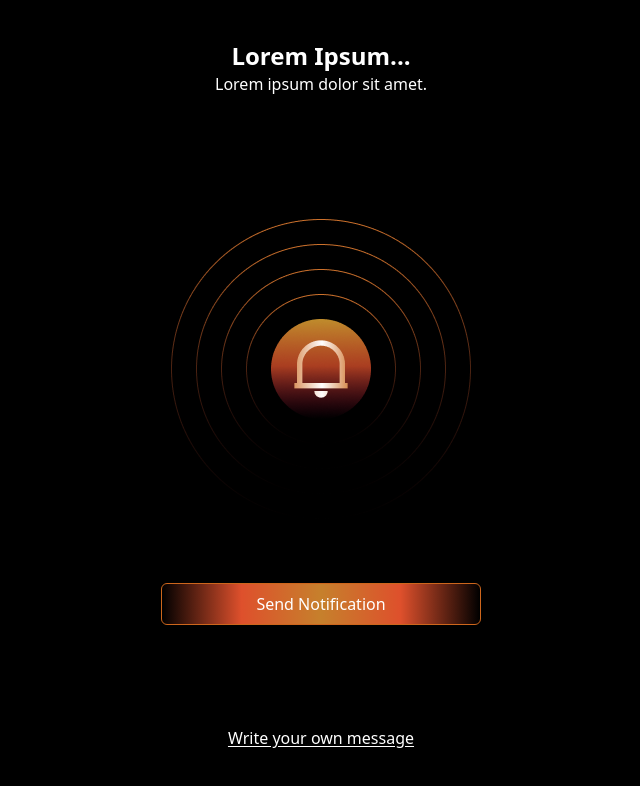
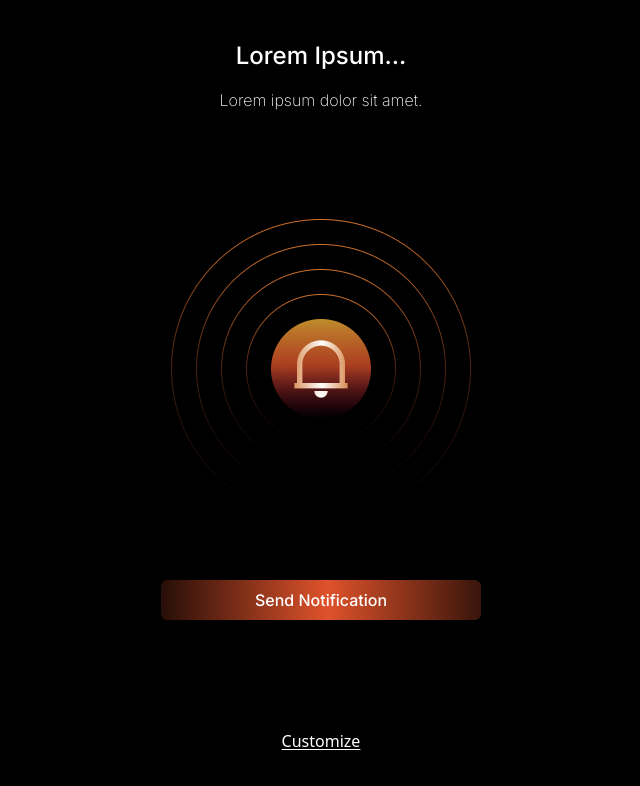
Before and after one commit to Yukti-J/Notifications, a Next.js app: page / in a window 1280 px wide. Shown: the top 786 px of the page, without its empty margins (319-959 px from the left). Built offline with nearby package versions, Linux system fonts and the light colour scheme.

Commit message:
css and cutomization

```diff
--- a/pages/_document.tsx
+++ b/pages/_document.tsx
@@ -5,6 +5,9 @@ export default function Document() {
     <Html lang="en">
       <Head />
       <link rel="manifest" href="/manifest.json"></link>
+      <link rel="preconnect" href="https://fonts.googleapis.com"></link>
+      <link rel="preconnect" href="https://fonts.gstatic.com"></link>
+      <link href="https://fonts.googleapis.com/css2?family=Inter:wght@100..900&display=swap" rel="stylesheet"></link>
       <body>
         <Main />
         <NextScript />
--- a/pages/components/notifications.js
+++ b/pages/components/notifications.js
@@ -3,6 +3,7 @@ import React, { useEffect, useState } from 'react';
 const NotificationComponent = () => {
 
   const [mssg, setMssg] = useState("This is a notification");
+  const [title, setTitle] = useState("DiGiLABS");
   const [mssgBox, setMssgBox] = useState(false)
 
   useEffect(() => {
@@ -35,7 +36,7 @@ const NotificationComponent = () => {
 
   const showNotification = () => {
     console.log('Show Notifications')
-    new Notification("DiGiLABS", {
+    new Notification(`${title}`, {
       body: `${mssg}`,
       icon: "/icon.png"
     });
@@ -51,24 +52,26 @@ const NotificationComponent = () => {
       {!mssgBox &&
     <div className="h-screen grid grid-rows-3 justify-items-center align-middle">
       <div className='flex flex-col items-center py-10'>
-      <h1 className='text-white text-2xl font-semibold'>Lorem Ipsum...</h1>
-      <h3 className='text-white'>Lorem ipsum dolor sit amet.</h3>
+      <h1 className='text-white text-2xl font-semibold font'>Lorem Ipsum...</h1>
+      <h3 className='text-white font2'>Lorem ipsum dolor sit amet.</h3>
       </div>
       <div className='-m-12'><img src="/Bell.png" alt='Bell'/></div>
       <div className='grid items-center'>
-      <button onClick={handleNotification} className="nof-btn w-80 py-2 px-4 text-white rounded-md ">
+      <button onClick={handleNotification} className="nof-btn w-80 py-2 px-4 text-white rounded-md font">
         Send Notification
       </button>
-      <button className='text-white underline underline-offset-2' onClick={()=>setMssgBox(true)}>Write your own message</button>
+      <button className='text-white underline underline-offset-2' onClick={()=>setMssgBox(true)}>Customize</button>
     </div>
     </div>
 }
 
     {mssgBox &&
-      <div className='grid items-center m-auto items-center h-screen'>
-        <div className='flex flex-col items-center'>
+      <div className='grid items-center m-auto h-screen'>
+        <div className='flex flex-col m-auto w-2/4'>
+        <label htmlFor="title" className="text-white">Enter Title</label>
+        <input name='title' className='text-white my-4 border-2 py-2 px-3 border-white rounded-md' placeholder='Enter your title' onChange={(e)=>setTitle(e.target.value)}/>
         <label htmlFor="mssg" className="text-white">Your Message</label>
-        <input name='mssg' className='text-white w-2/4 my-4 border-2 py-2 px-3 border-white rounded-md' placeholder='Enter your message' onChange={(e)=>setMssg(e.target.value)}/>
+        <input name='mssg' className='text-white my-4 border-2 py-2 px-3 border-white rounded-md' placeholder='Enter your message' onChange={(e)=>setMssg(e.target.value)}/>
         <button className='bg-lime-700 py-2 px-4 text-white rounded-md' onClick={handleSave}>Save</button>
         </div>
       </div>
--- a/pages/index.tsx
+++ b/pages/index.tsx
@@ -1,6 +1,5 @@
 import { Inter } from "next/font/google";
 import Notification from "./components/notifications"
-
 const inter = Inter({ subsets: ["latin"] });
 
 export default function Home() {
--- a/styles/globals.css
+++ b/styles/globals.css
@@ -7,9 +7,19 @@
 }
 
 .nof-btn{
-    background-image: linear-gradient(to right, rgba(157, 13, 61, 0), rgba(222, 80, 44, 1) , rgba(198, 128, 44, 1), rgba(222, 80, 44, 1),  rgba(157, 13, 61, 0));
+    background-image: linear-gradient(90deg, rgba(157, 13, 61, 0) -10.64%, #DF522B 51.94%, rgba(199, 125, 44, 0) 116.51%);
     font-size: 1rem;
     font-weight: 500;
     cursor: 'pointer';
-    border: 1px solid rgb(205, 102, 28);
+    border: 1.4px solid blacks;
+    box-shadow: 0px 1px 2px 0px #0000001F;
 }
+.font{
+  font-family: "Inter", sans-serif;
+  font-weight: 500;
+  margin-bottom: 1rem;
+}
+.font2{
+  font-family: "Inter", sans-serif;
+  font-weight: 200;
+}
```
